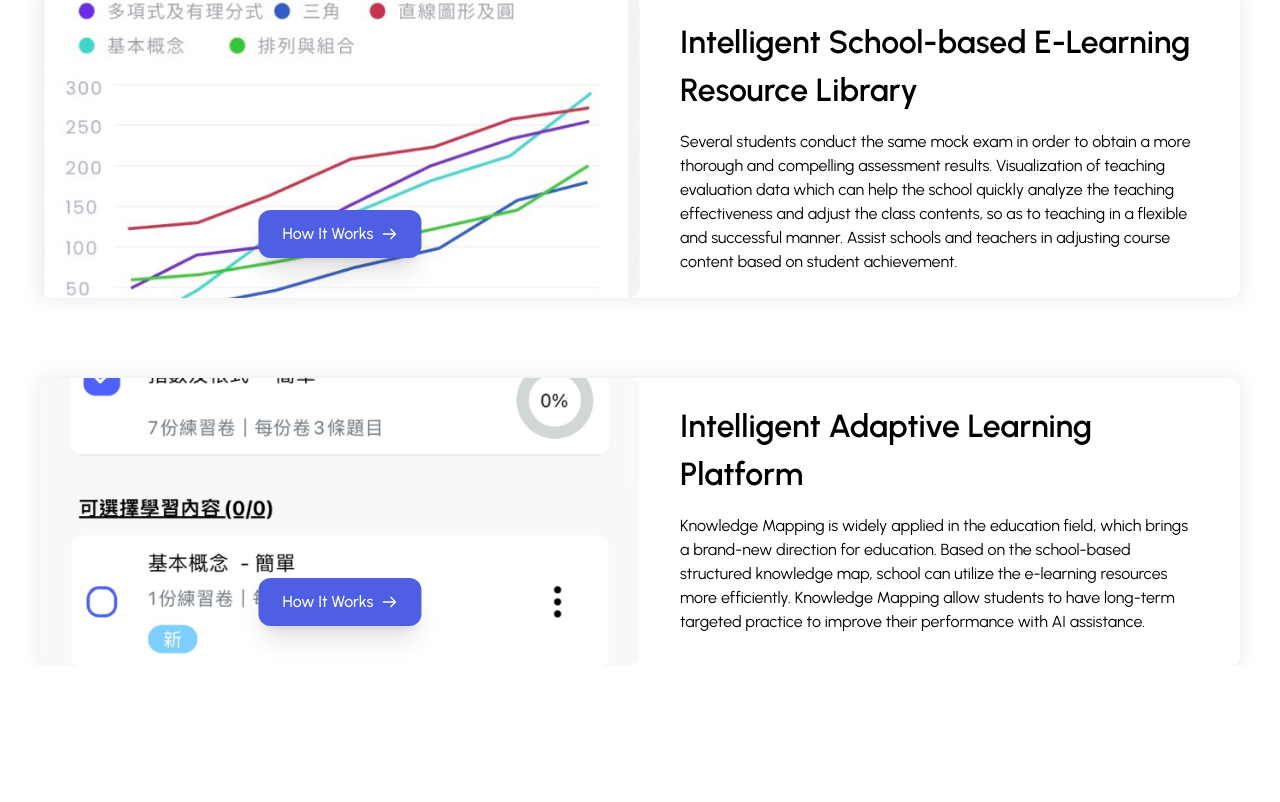
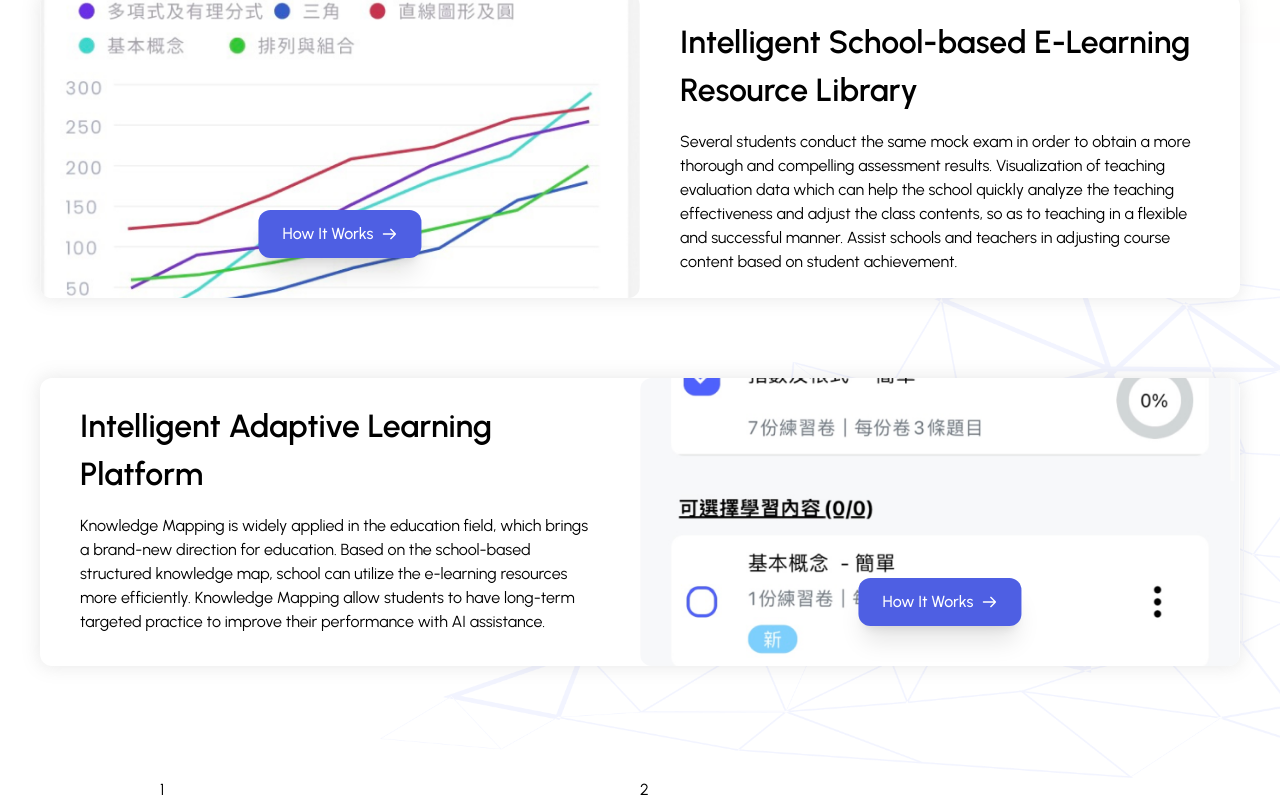
Before and after one commit to mufaqar/examhero, a Next.js app: page / in a window 1280 px wide. Shown: the part 3534-4336 px from the top of the page. Before the commit the page ends 4200 px from the top, so only its background shows below. Built offline with nearby package versions, Linux system fonts and the light colour scheme.

Commit message:
feed back

```diff
--- /dev/null
+++ b/src/components/Feedback.tsx
@@ -0,0 +1,17 @@
+import {Container} from '@/constant/imports'
+import React from 'react'
+
+const Feedback = () => {
+  return (
+    <section className="bg-[url-('../../public/images/feedback-bg.png')]">
+          <Container small={true}>
+               <div className='grid md:grid-cols-2'>
+                    <div>1</div>
+                    <div>2</div>
+               </div>
+          </Container>
+    </section>
+  )
+}
+
+export default Feedback
--- a/src/components/WhatWeDo.tsx
+++ b/src/components/WhatWeDo.tsx
@@ -14,7 +14,7 @@ interface IWhatWeDo {
 
 const WhatWeDo = () => {
   return (
-    <section className="bg-[url('../../public/images/whatwedo-diamond.png')] bg-no-repeat bg-left-top">
+    <section className="relative bg-[url('../../public/images/whatwedo-diamond.png')] bg-no-repeat bg-left-top pb-28">
       <h2 className="sub-heading font-bold text-center mt-20 text-main">
         What We Do
       </h2>
@@ -23,7 +23,7 @@ const WhatWeDo = () => {
           {WhatwedoData.map((item: IWhatWeDo, idx: number) => {
             return (
               <div className="grid md:grid-cols-2 bxs rounded-xl bg-white">
-                <div className="p-28 relative md:p-36 bg-no-repeat bg-center flex-col bg-cover rounded-t-xl rounded-b-xl" style={{ backgroundImage: `url(${item.image.src})` }}>
+                <div className={`p-28 relative md:p-36 bg-no-repeat bg-center flex-col bg-cover rounded-t-xl rounded-b-xl ${idx%2 === 1 && 'md:order-2'}`} style={{ backgroundImage: `url(${item.image.src})` }}>
                     <button className="button p-3 absolute bottom-10 shadow-xl right-1/2 transform translate-x-1/2 px-6">How It Works <HiOutlineArrowRight/></button>
                 </div>
                 <div className="p-6 px-10">
@@ -35,6 +35,8 @@ const WhatWeDo = () => {
           })}
         </div>
       </Container>
+      <Image src="/images/whatwedo-diamond.png" className="absolute bottom-0 rotate-180 right-0 -z-10" width={900} height={900} alt="bg" />
+      <Image src="/svg/Blur-Gradient.svg" className="absolute top-0 right-0 -z-10" width={500} height={500} alt="bg" />
     </section>
   );
 };
--- a/src/components/imports.tsx
+++ b/src/components/imports.tsx
@@ -4,3 +4,4 @@ export {default as Main} from './Main';
 export {default as Partners} from './Partners';
 export {default as WhyUs} from './WhyUs';
 export {default as WhatWeDo} from './WhatWeDo';
+export {default as Feedback} from './Feedback';
--- a/src/modules/home-module.tsx
+++ b/src/modules/home-module.tsx
@@ -1,4 +1,4 @@
-import { Main, Partners, WhatWeDo, WhyUs } from "@/components/imports";
+import { Feedback, Main, Partners, WhatWeDo, WhyUs } from "@/components/imports";
 import { Container } from "@/constant/imports";
 import Image from "next/image";
 import React from "react";
@@ -90,7 +90,8 @@ const HomeModule = () => {
 
       {/* what we do section  */}
       <WhatWeDo/>
-
+      {/* feedback section  */}
+      <Feedback/>
 
     </section>
   );
```
Also changed, not shown: public/images/feedback-bg.png (added), public/svg/Blur-Gradient.svg (added).
